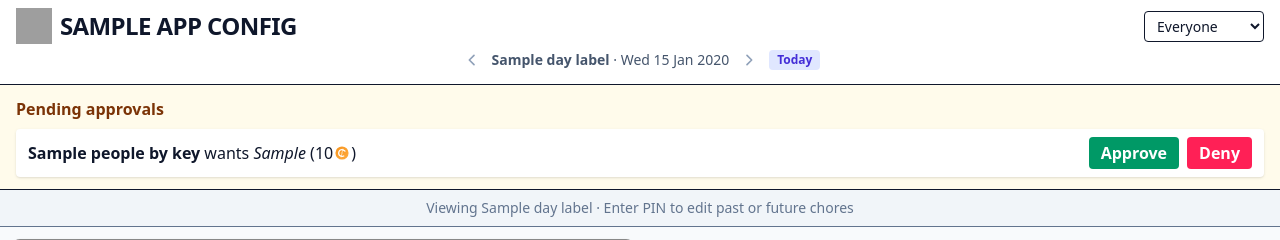
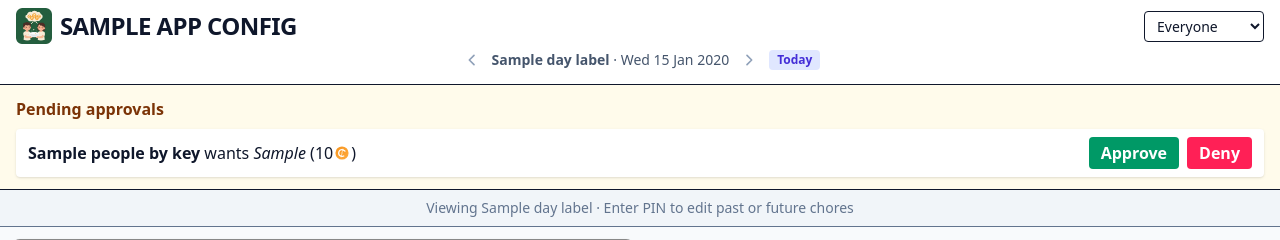
Before and after one commit to wonkyto/chore-manager, a Flask app: template src/chore_manager/templates/today.html in a window 1280 px wide. Shown: the top 240 px of the page. Run offline with Flask 3, Linux system fonts and the light colour scheme; the template is opened without the code that fills it: most values are stand-ins (such as "Sample title", 1, 10 or a date in 2020); style sheets or scripts are compiled from the project's sources; parts of the project's set-up code (start-up, migrations or seed data) failed here and were passed over; some libraries are stand-ins or nearby versions; grey boxes are pictures that could not be loaded.

Commit message:
Updated icon

```diff
--- a/src/chore_manager/templates/today.html
+++ b/src/chore_manager/templates/today.html
@@ -3,7 +3,7 @@
 <header class="px-4 py-2 bg-white border-b shadow-sm">
   <div class="flex items-center justify-between gap-2">
     <div class="flex items-center gap-2 min-w-0">
-      <img src="{{ url_for('static', filename='cow.svg') }}" alt="" class="w-9 h-9 shrink-0">
+      <img src="{{ url_for('static', filename='homescreen-icon-512.png') }}" alt="" class="w-9 h-9 shrink-0">
       <h1 class="text-2xl font-bold tracking-tight leading-tight truncate">{{ app_config.app_name | upper }}</h1>
     </div>
     <div class="flex items-center gap-2 shrink-0 flex-wrap justify-end">
```
Also changed, not shown: src/chore_manager/static/apple-touch-icon-192.png, src/chore_manager/static/apple-touch-icon.png, src/chore_manager/static/homescreen-icon-512.png.
